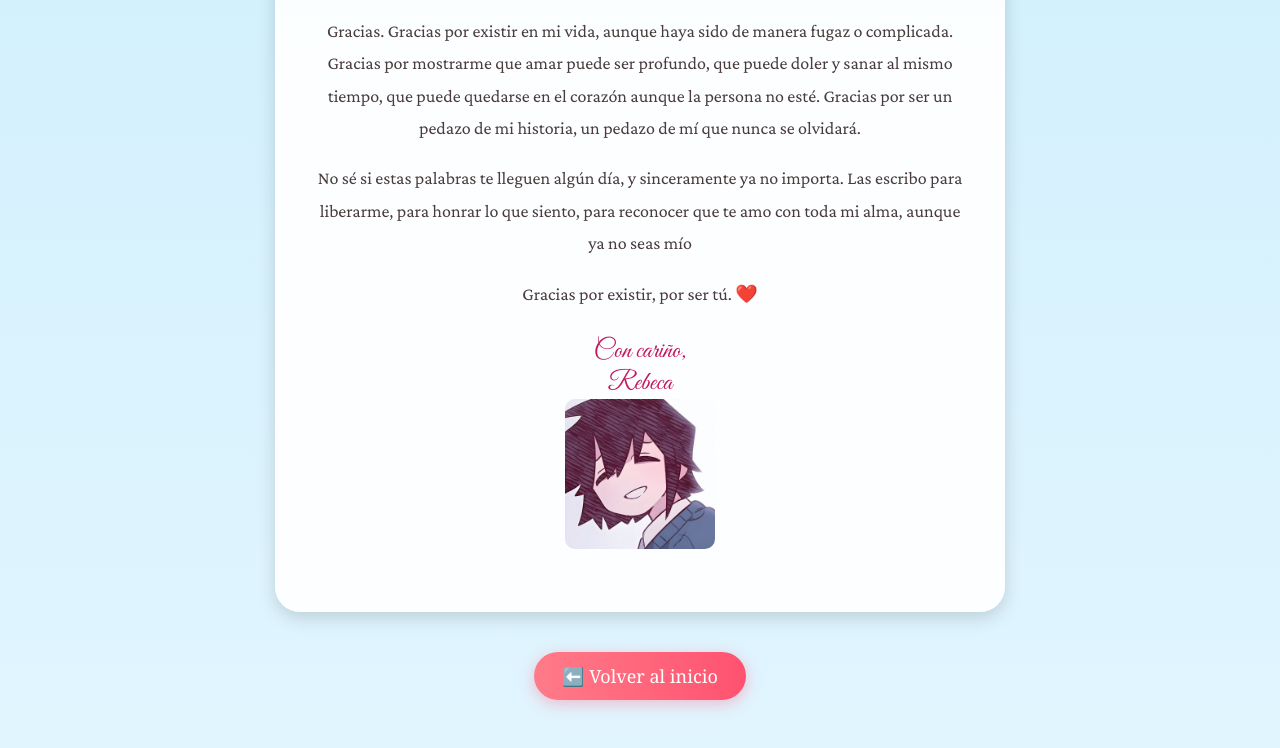
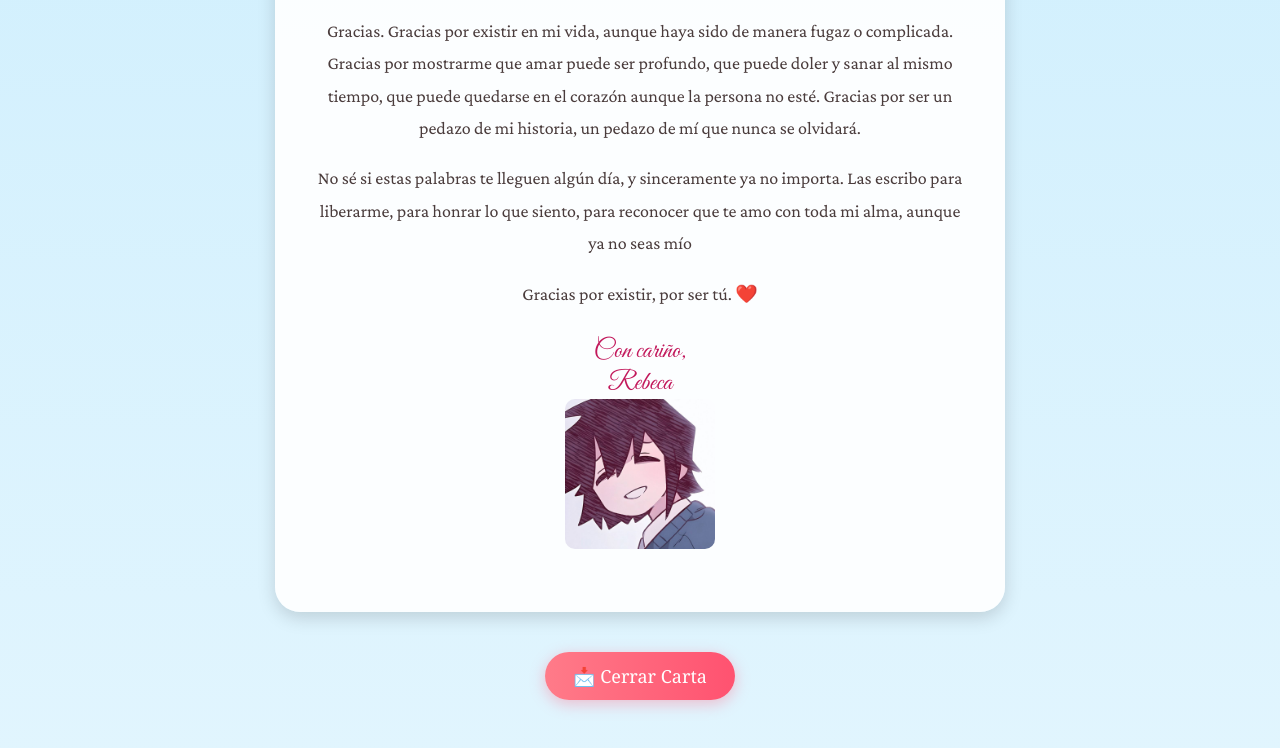
Before and after one commit to Rebecapachon/Carta, a plain HTML site: page carta.html in a window 1280 px wide. Shown: the part 1772-2520 px from the top of the page. Drawn offline with nearby package versions, Linux system fonts and the light colour scheme.

Commit message:
carta.html

```diff
--- a/carta.html
+++ b/carta.html
@@ -125,7 +125,7 @@
     <img src="amy1.jpeg" alt="Imagen decorativa" style="width:150px; margin-bottom:20px; border-radius:10px;">
   </div>
   <div style="text-align: center; margin-top: 40px;">
-  <a href="index.html" class="volver">⬅️ Volver al inicio</a>
+  <a href="index.html" class="volver">📩 Cerrar Carta</a>
   </div>
 </body>
 </html>
```
